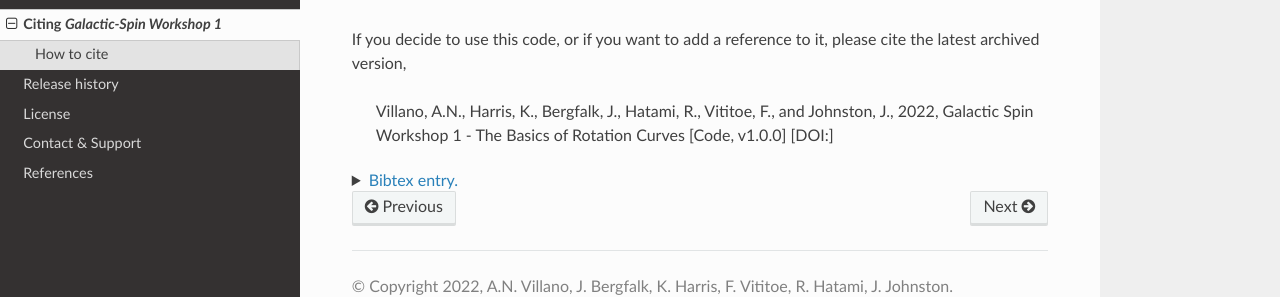
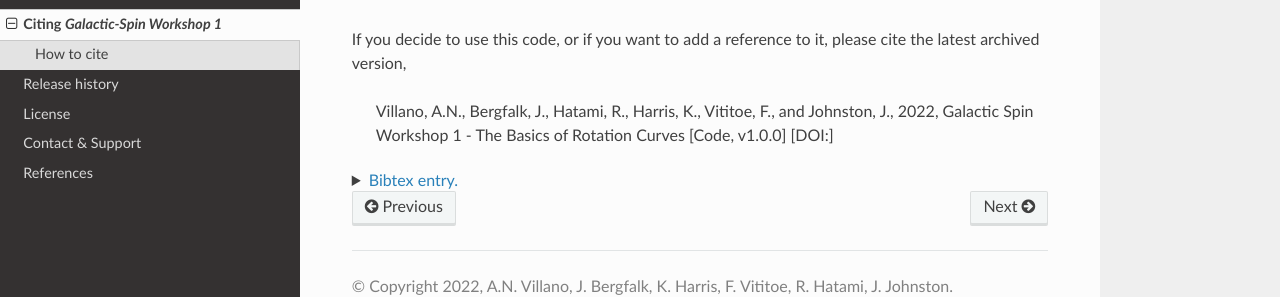
Before and after one commit to villano-lab/galactic-spin-W1, a Sphinx documentation site: the page built from docs/source/03_Citations.rst, in a window 1280 px wide. Shown: the part 188-485 px from the top of the page. Built offline with Sphinx 7.4.7 and the Read the Docs theme 2.0.0, drawn with Linux system fonts in a browser that asks for light colours.

```diff
--- a/docs/source/03_Citations.rst
+++ b/docs/source/03_Citations.rst
@@ -8,7 +8,7 @@ How to cite
 
 If you decide to use this code, or if you want to add a reference to it, please cite the latest archived version,
 
-    Villano, A.N., Harris, K., Bergfalk, J., Hatami, R., Vititoe, F., and Johnston, J., 2022, Galactic Spin Workshop 1 - The Basics of Rotation Curves [Code, v1.0.0] [DOI:]
+    Villano, A.N., Bergfalk, J., Hatami, R., Harris, K., Vititoe, F., and Johnston, J., 2022, Galactic Spin Workshop 1 - The Basics of Rotation Curves [Code, v1.0.0] [DOI:]
 
 .. raw:: html
 
@@ -18,7 +18,7 @@ If you decide to use this code, or if you want to add a reference to it, please
 .. code-block::
 
     @software{galacticspinW1,
-    author = {Villano, A.N., Harris, K., Bergfalk, J., Hatami, R., Vititoe, F., and Johnston, J.},
+    author = {Villano, A.N., Bergfalk, J., Hatami, R., Harris, K., Vititoe, F., and Johnston, J.},
     title = {{Galactic Spin Workshop 1 - The Basics of Rotation Curves [Code, v1.0.0]}},
     year         = {2022},
     publisher    = {},
```
Also changed, not shown: docs/source/02_Modules.rst (+22 -25 lines).
